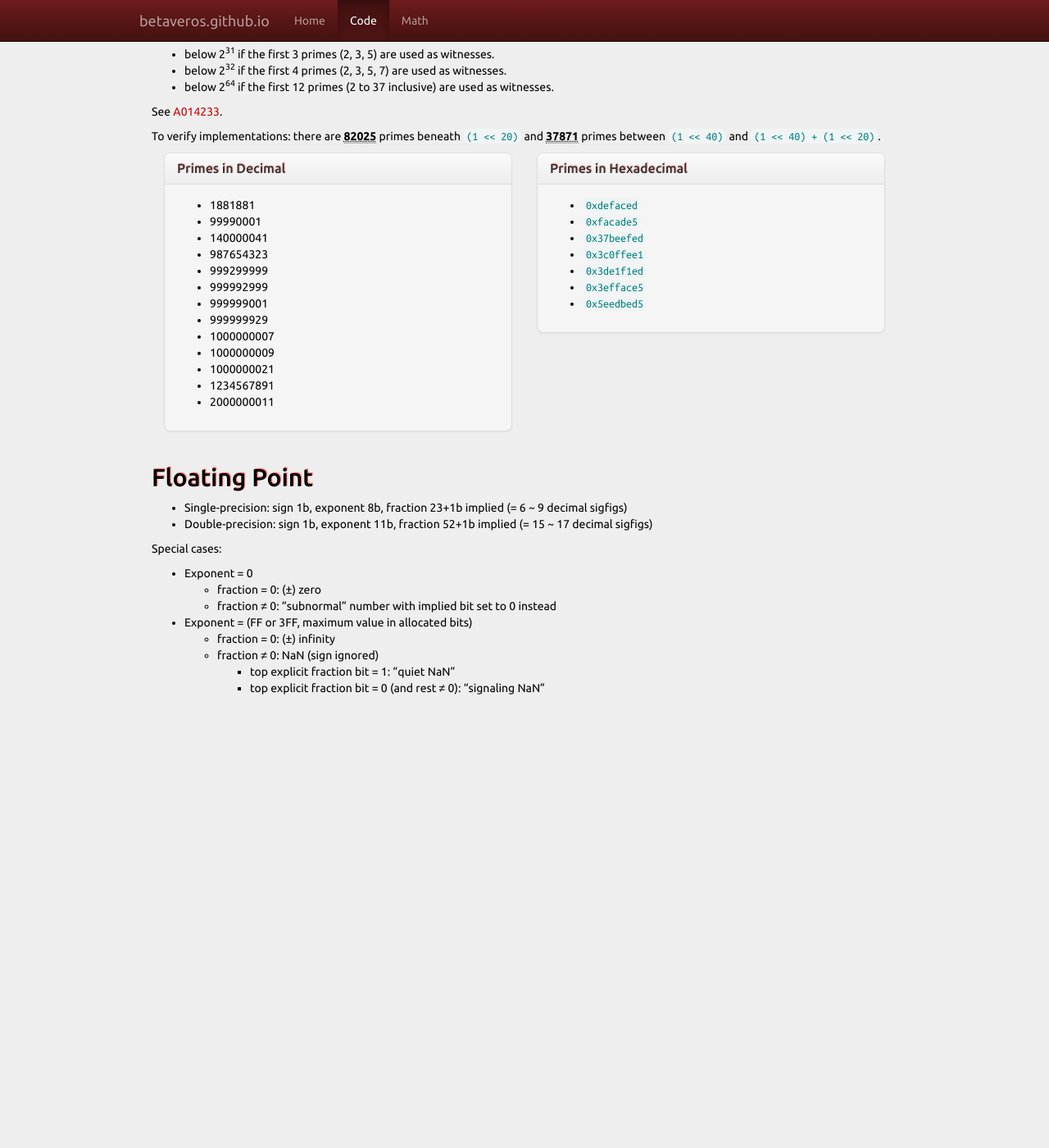
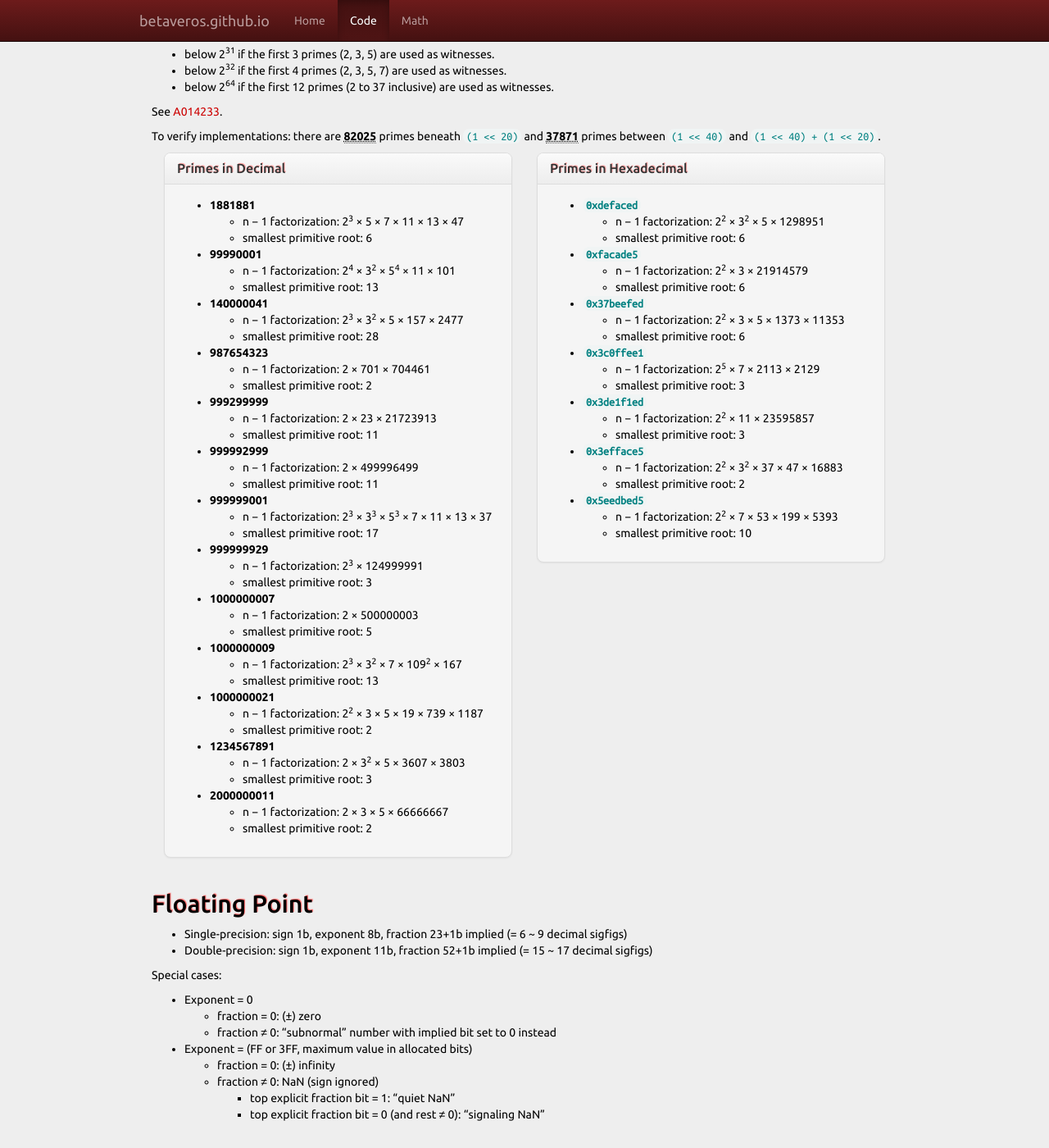
Before and after one commit to betaveros/betaveros.github.io, a Jekyll site: the page built from _posts/2014-10-20-numbers.markdown, in a window 1280 px wide and 1400 px high, scrolled down 753 px. Shown: the whole window at 82% size. Built offline with Jekyll 4.4.1, drawn with Linux system fonts in a browser that asks for light colours; before the commit the page ends 1652 px from its top, so only the background shows below that.

Commit message:
numbers: more prime info

```diff
--- a/_posts/2014-10-20-numbers.markdown
+++ b/_posts/2014-10-20-numbers.markdown
@@ -56,19 +56,84 @@ To verify implementations: there are <abbr title='(m: "bizarre choice", because
 <div class="panel-heading"><h3 class="panel-title">Primes in Decimal</h3></div>
 <div class="panel-body">
 <ul>
-<li>1881881</li>
-<li>99990001</li>
-<li>140000041</li>
-<li>987654323</li>
-<li>999299999</li>
-<li>999992999</li>
-<li>999999001</li>
-<li>999999929</li>
-<li>1000000007</li>
-<li>1000000009</li>
-<li>1000000021</li>
-<li>1234567891</li>
-<li>2000000011</li>
+<li><strong>1881881</strong>
+<ul>
+<li>n &minus; 1 factorization: 2<sup>3</sup> &times; 5 &times; 7 &times; 11 &times; 13 &times; 47</li>
+<li>smallest primitive root: 6</li>
+</ul>
+</li>
+<li><strong>99990001</strong>
+<ul>
+<li>n &minus; 1 factorization: 2<sup>4</sup> &times; 3<sup>2</sup> &times; 5<sup>4</sup> &times; 11 &times; 101</li>
+<li>smallest primitive root: 13</li>
+</ul>
+</li>
+<li><strong>140000041</strong>
+<ul>
+<li>n &minus; 1 factorization: 2<sup>3</sup> &times; 3<sup>2</sup> &times; 5 &times; 157 &times; 2477</li>
+<li>smallest primitive root: 28</li>
+</ul>
+</li>
+<li><strong>987654323</strong>
+<ul>
+<li>n &minus; 1 factorization: 2 &times; 701 &times; 704461</li>
+<li>smallest primitive root: 2</li>
+</ul>
+</li>
+<li><strong>999299999</strong>
+<ul>
+<li>n &minus; 1 factorization: 2 &times; 23 &times; 21723913</li>
+<li>smallest primitive root: 11</li>
+</ul>
+</li>
+<li><strong>999992999</strong>
+<ul>
+<li>n &minus; 1 factorization: 2 &times; 499996499</li>
+<li>smallest primitive root: 11</li>
+</ul>
+</li>
+<li><strong>999999001</strong>
+<ul>
+<li>n &minus; 1 factorization: 2<sup>3</sup> &times; 3<sup>3</sup> &times; 5<sup>3</sup> &times; 7 &times; 11 &times; 13 &times; 37</li>
+<li>smallest primitive root: 17</li>
+</ul>
+</li>
+<li><strong>999999929</strong>
+<ul>
+<li>n &minus; 1 factorization: 2<sup>3</sup> &times; 124999991</li>
+<li>smallest primitive root: 3</li>
+</ul>
+</li>
+<li><strong>1000000007</strong>
+<ul>
+<li>n &minus; 1 factorization: 2 &times; 500000003</li>
+<li>smallest primitive root: 5</li>
+</ul>
+</li>
+<li><strong>1000000009</strong>
+<ul>
+<li>n &minus; 1 factorization: 2<sup>3</sup> &times; 3<sup>2</sup> &times; 7 &times; 109<sup>2</sup> &times; 167</li>
+<li>smallest primitive root: 13</li>
+</ul>
+</li>
+<li><strong>1000000021</strong>
+<ul>
+<li>n &minus; 1 factorization: 2<sup>2</sup> &times; 3 &times; 5 &times; 19 &times; 739 &times; 1187</li>
+<li>smallest primitive root: 2</li>
+</ul>
+</li>
+<li><strong>1234567891</strong>
+<ul>
+<li>n &minus; 1 factorization: 2 &times; 3<sup>2</sup> &times; 5 &times; 3607 &times; 3803</li>
+<li>smallest primitive root: 3</li>
+</ul>
+</li>
+<li><strong>2000000011</strong>
+<ul>
+<li>n &minus; 1 factorization: 2 &times; 3 &times; 5 &times; 66666667</li>
+<li>smallest primitive root: 2</li>
+</ul>
+</li>
 </ul>
 </div></div></div>
 <div class="col-md-6">
@@ -76,13 +141,48 @@ To verify implementations: there are <abbr title='(m: "bizarre choice", because
 <div class="panel-heading"><h3 class="panel-title">Primes in Hexadecimal</h3></div>
 <div class="panel-body">
 <ul>
-<li><code>0xdefaced</code></li>
-<li><code>0xfacade5</code></li>
-<li><code>0x37beefed</code></li>
-<li><code>0x3c0ffee1</code></li>
-<li><code>0x3de1f1ed</code></li>
-<li><code>0x3efface5</code></li>
-<li><code>0x5eedbed5</code></li>
+<li><strong><code>0xdefaced</code></strong>
+<ul>
+<li>n &minus; 1 factorization: 2<sup>2</sup> &times; 3<sup>2</sup> &times; 5 &times; 1298951</li>
+<li>smallest primitive root: 6</li>
+</ul>
+</li>
+<li><strong><code>0xfacade5</code></strong>
+<ul>
+<li>n &minus; 1 factorization: 2<sup>2</sup> &times; 3 &times; 21914579</li>
+<li>smallest primitive root: 6</li>
+</ul>
+</li>
+<li><strong><code>0x37beefed</code></strong>
+<ul>
+<li>n &minus; 1 factorization: 2<sup>2</sup> &times; 3 &times; 5 &times; 1373 &times; 11353</li>
+<li>smallest primitive root: 6</li>
+</ul>
+</li>
+<li><strong><code>0x3c0ffee1</code></strong>
+<ul>
+<li>n &minus; 1 factorization: 2<sup>5</sup> &times; 7 &times; 2113 &times; 2129</li>
+<li>smallest primitive root: 3</li>
+</ul>
+</li>
+<li><strong><code>0x3de1f1ed</code></strong>
+<ul>
+<li>n &minus; 1 factorization: 2<sup>2</sup> &times; 11 &times; 23595857</li>
+<li>smallest primitive root: 3</li>
+</ul>
+</li>
+<li><strong><code>0x3efface5</code></strong>
+<ul>
+<li>n &minus; 1 factorization: 2<sup>2</sup> &times; 3<sup>2</sup> &times; 37 &times; 47 &times; 16883</li>
+<li>smallest primitive root: 2</li>
+</ul>
+</li>
+<li><strong><code>0x5eedbed5</code></strong>
+<ul>
+<li>n &minus; 1 factorization: 2<sup>2</sup> &times; 7 &times; 53 &times; 199 &times; 5393</li>
+<li>smallest primitive root: 10</li>
+</ul>
+</li>
 </ul>
 </div></div></div>
 <div class="clearfix"></div>
```
